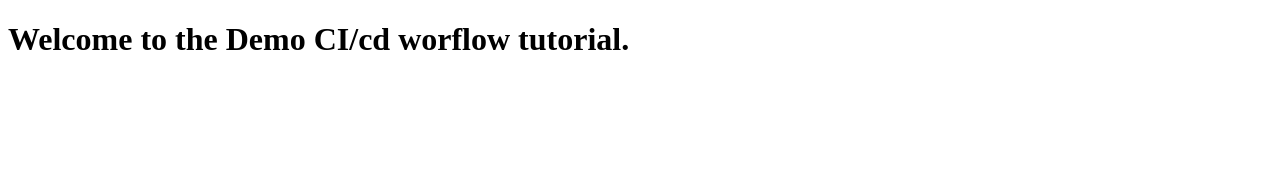
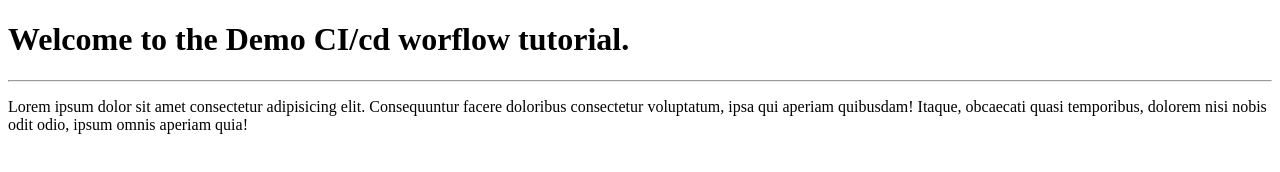
Before and after one commit to Sahana-k30/sample_demo, a plain HTML site: page index.html in a window 1280 px wide. Drawn offline with Linux system fonts and the light colour scheme.

Commit message:
push the changes to the github

```diff
--- a/index.html
+++ b/index.html
@@ -7,5 +7,7 @@
 </head>
 <body>
     <h1>Welcome to the Demo CI/cd worflow tutorial.</h1>
+    <hr>
+    <p>Lorem ipsum dolor sit amet consectetur adipisicing elit. Consequuntur facere doloribus consectetur voluptatum, ipsa qui aperiam quibusdam! Itaque, obcaecati quasi temporibus, dolorem nisi nobis odit odio, ipsum omnis aperiam quia!</p>
 </body>
 </html>
```
